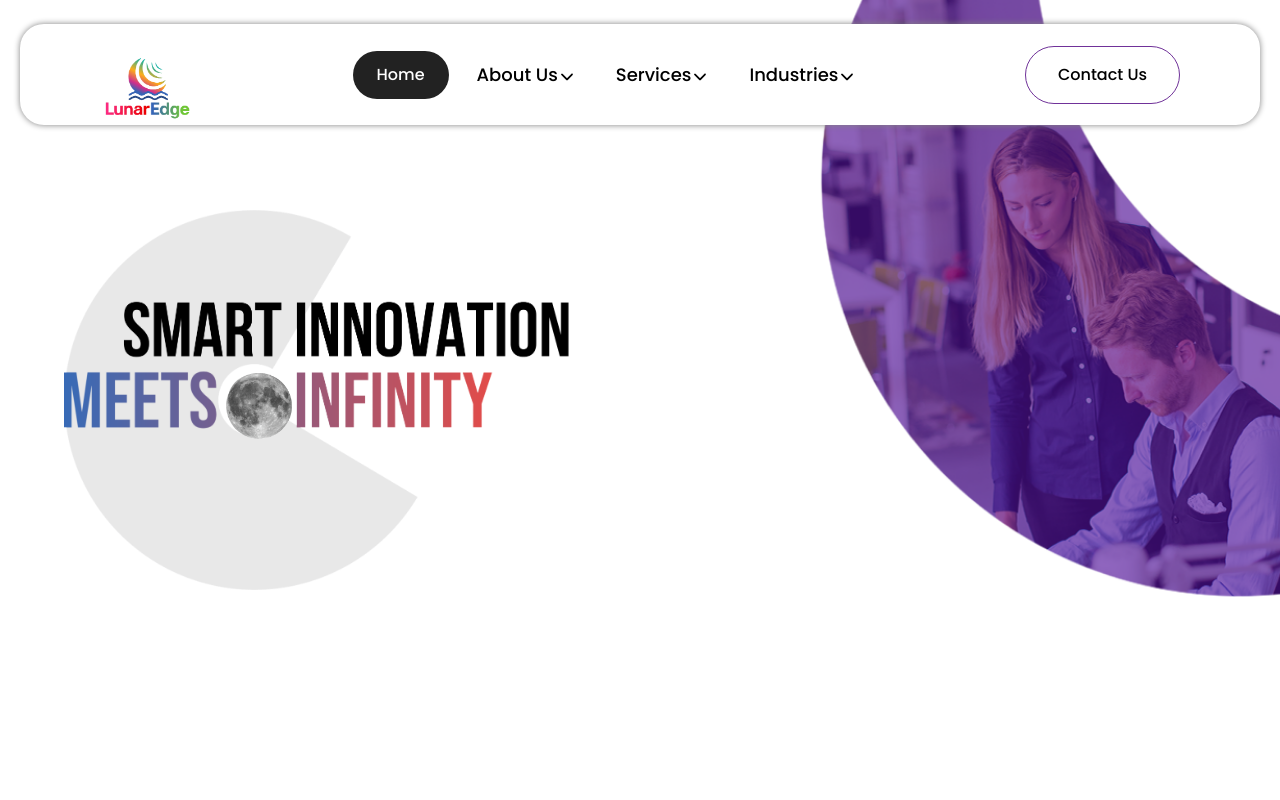
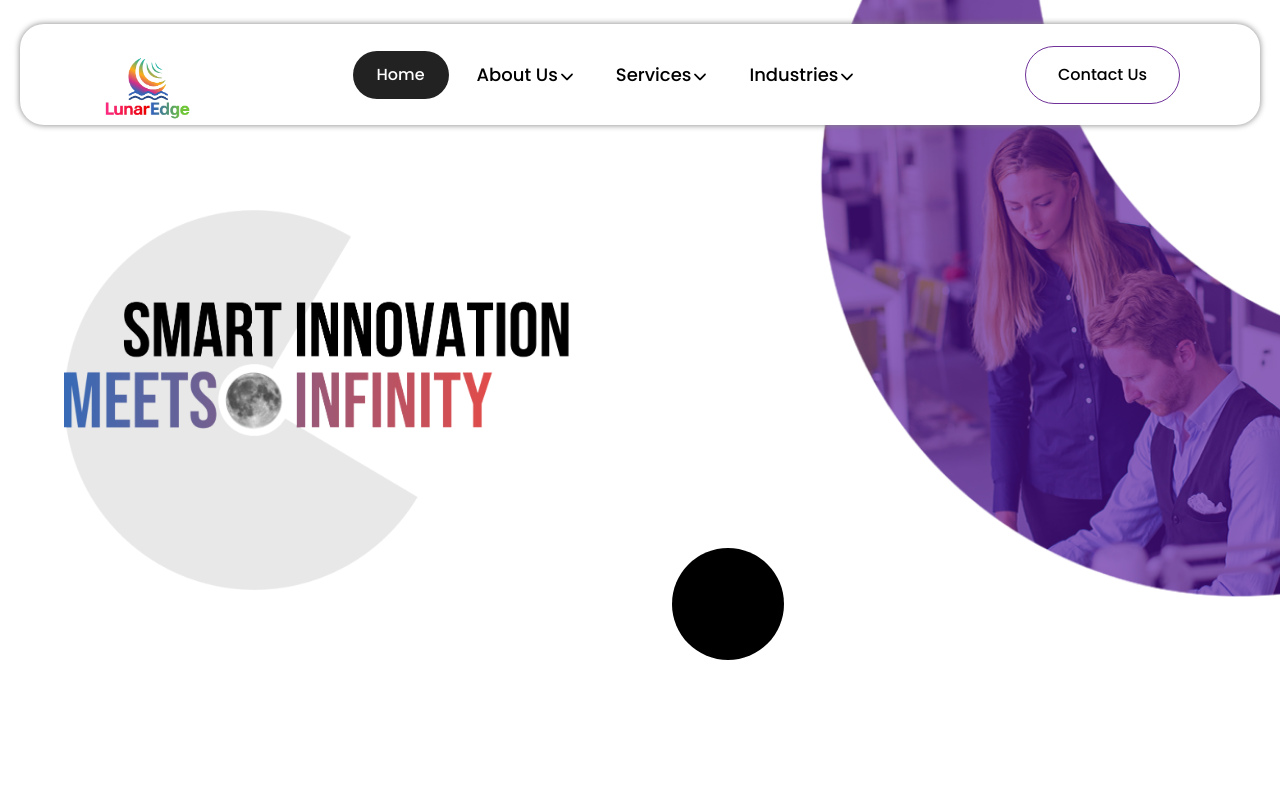
Before and after one commit to lunaredgepvtltd/LunarEdge, a React (Create React App) app in the folder frontend/: page / in a window 1280 px wide. Shown: the top 800 px of the page. Built offline with nearby package versions, Linux system fonts and the light colour scheme; a web font is replaced by a local one.

Commit message:
moon perfect

```diff
--- a/frontend/src/App.css
+++ b/frontend/src/App.css
@@ -85,3 +85,33 @@ width: auto;
 .rotate-continuous {
   animation: rotate 20s linear infinite;
 }
+
+/* swipe-down-button  */
+
+.circle-text-wrapper {
+  position: absolute;
+  width: 240px; /* Adjusted to be larger than the inner circle */
+  height: 240px;
+  display: flex;
+  justify-content: center;
+  align-items: center;
+  animation: rotate-circle 10s linear infinite; /* Rotation animation */
+}
+
+.circle-text {
+  position: absolute;
+  font-weight: bold;
+  font-size: 14px;
+  text-transform: uppercase;
+  letter-spacing: 0.1em;
+  white-space: nowrap; /* Ensures that text doesn't break into multiple lines */
+}
+
+@keyframes rotate-circle {
+  from {
+    transform: rotate(0deg);
+  }
+  to {
+    transform: rotate(360deg);
+  }
+}
--- a/frontend/src/pages/Hero.jsx
+++ b/frontend/src/pages/Hero.jsx
@@ -135,14 +135,20 @@ const Hero = () => {
         {/* text image for big devices --- left-side  */}
         <div className="md:block hidden md:w-[40%] relative">
           <img src={textimage} />
-          <div className=" hidden lg:block absolute top-[42%] left-[31%] rotate-continuous">
-          <img src={moon} className="w-[4.5rem] h-[4.5rem]"/>
+          <div className=" hidden xl:block absolute top-[42%] left-[31%]  h-full w-full">
+          <img src={moon} className="w-[12%] h-[16%] rotate-continuous"/>
           </div>
           </div>
 
          {/* right-side  */}
-        <div className=" w-[80%] h-[65%] md:w-[50%] items-center">
-          <div className="h-auto md:hidden flex flex-col gap-6 justify-around ">
+        <div className=" w-[80%] h-[65%] md:w-[50%] items-center relative">
+          {/* swipe-down button  */}
+
+          <div className="w-[7rem] h-[7rem] rounded-full bg-black absolute bottom-0 left-[15%]">
+
+          </div>
+
+          <div className="h-auto md:hidden flex flex-col gap-6 justify-around">
            <span> <img src={textimage} className=" md:w-[80%]"/></span>
               {/* Contact Us */}
 
```
